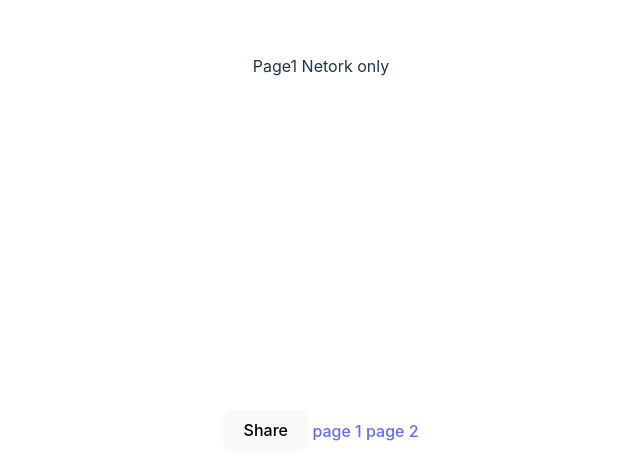
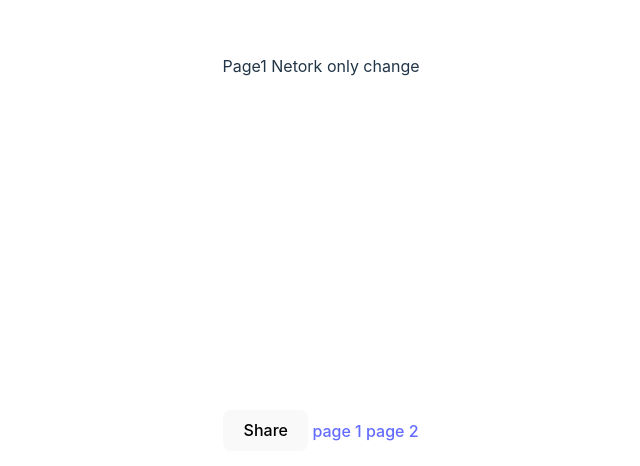
Before and after one commit to netanelZemingo/vite-pwa, a React (Vite) app: page /1 in a window 1280 px wide. Shown: the part 334-800 px from the top of the page, without its empty margins (319-959 px from the left). Built offline with nearby package versions, Linux system fonts and the light colour scheme; no server answers.

Commit message:
change check

```diff
--- a/src/pages/Page1.tsx
+++ b/src/pages/Page1.tsx
@@ -17,7 +17,7 @@ const Page1 = () => {
 
   return (
     <div>
-      Page1 Netork only
+      Page1 Netork only change
       {JSON.stringify(first)}
     </div>
   );
```
